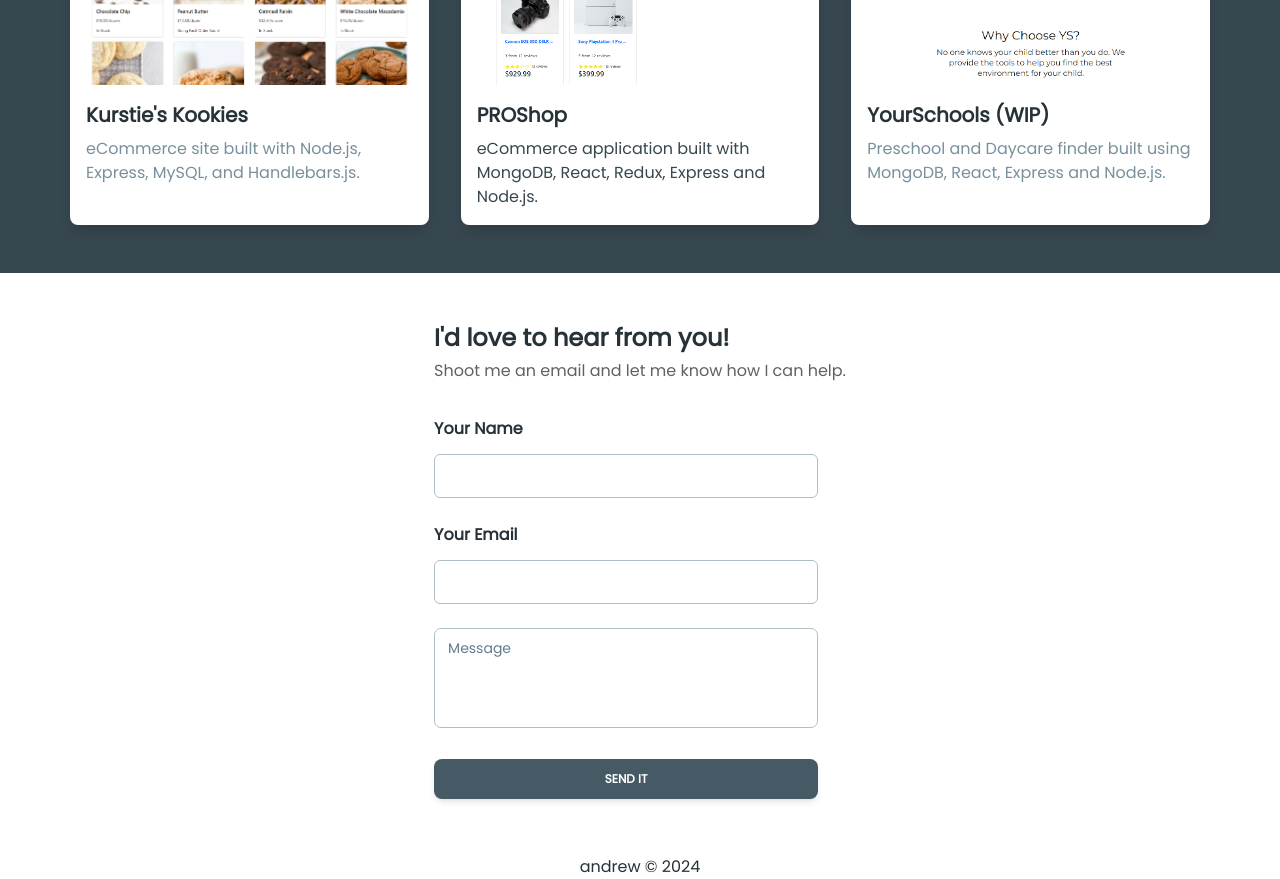
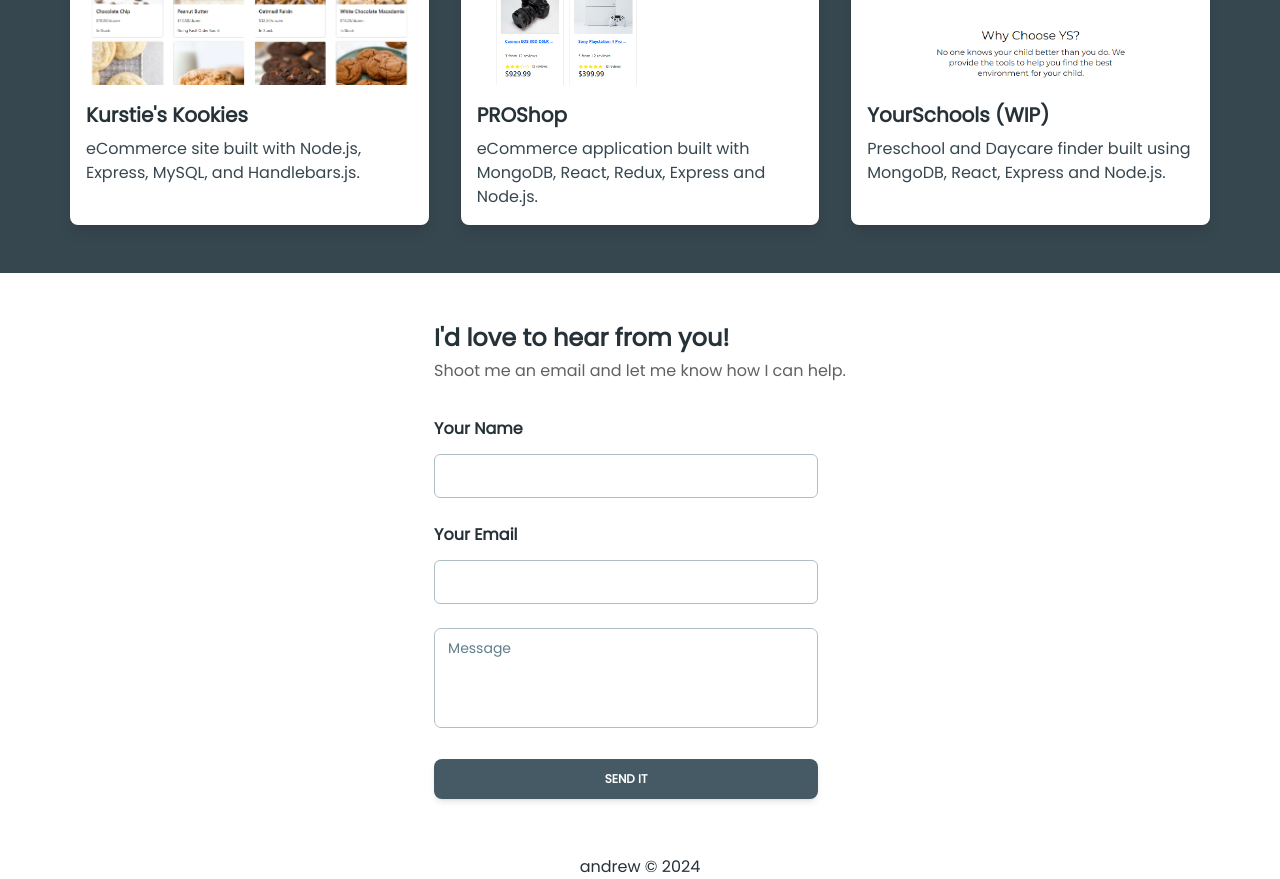
Before and after one commit to AndrewCMonson/portfolio, a React (Vite) app: page / in a window 1280 px wide. Shown: the part 800-1679 px from the top of the page. Built offline with nearby package versions, Linux system fonts and the light colour scheme.

Commit message:
changed project subtext color

```diff
--- a/src/components/Projects.jsx
+++ b/src/components/Projects.jsx
@@ -41,7 +41,7 @@ const Projects = () => {
 									<h3 className="text-xl font-bold text-blue-gray-900 mb-2">
 										Kurstie&apos;s Kookies
 									</h3>
-									<p className="text-blue-gray-400">
+									<p className="text-blue-gray-800">
 										eCommerce site built with Node.js, Express, MySQL, and
 										Handlebars.js.{' '}
 									</p>
@@ -88,7 +88,7 @@ const Projects = () => {
 									<h3 className="text-xl font-bold text-blue-gray-900 mb-2">
 										YourSchools (WIP)
 									</h3>
-									<p className="text-blue-gray-400">
+									<p className="text-blue-gray-800">
 										Preschool and Daycare finder built using MongoDB, React,
 										Express and Node.js.
 									</p>
```
